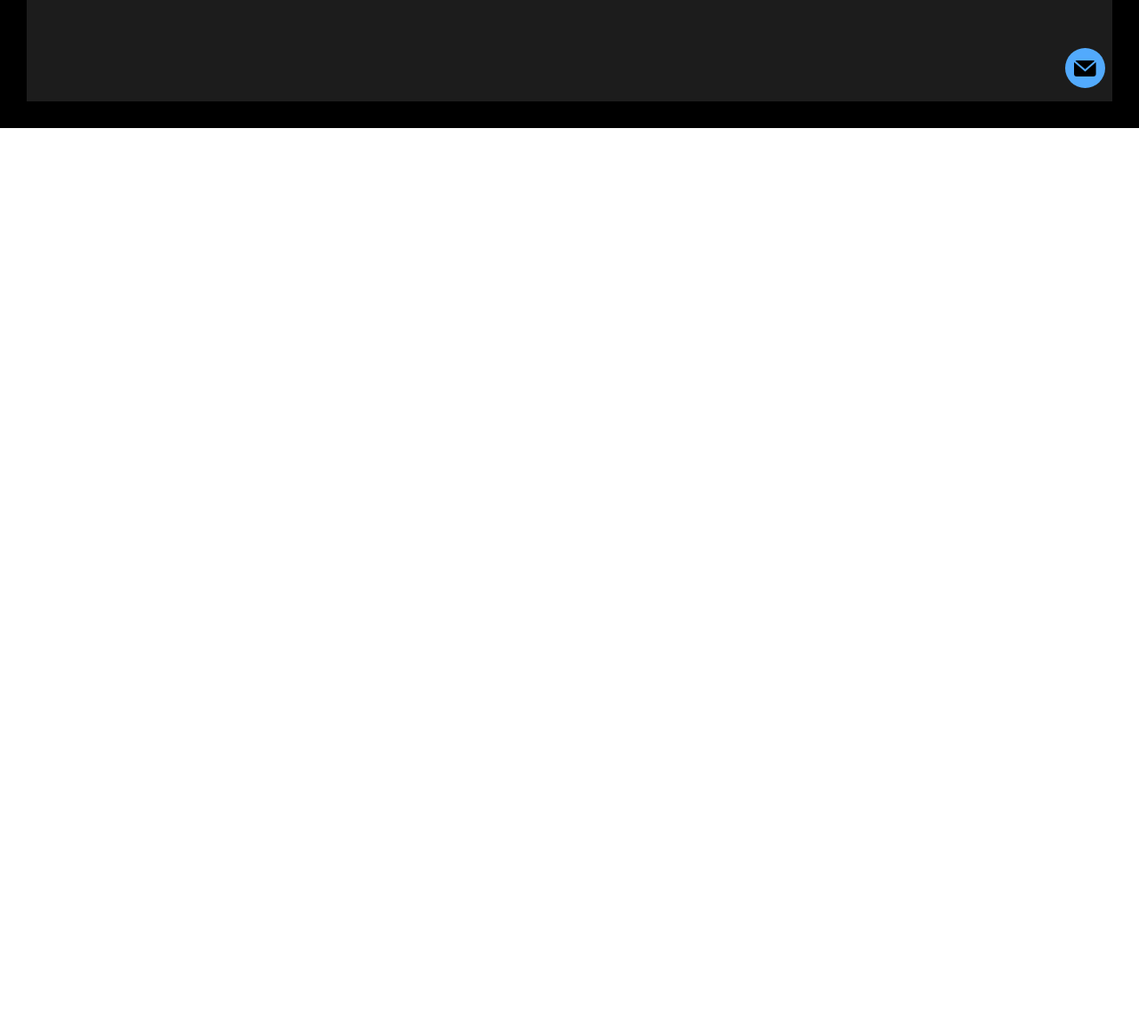
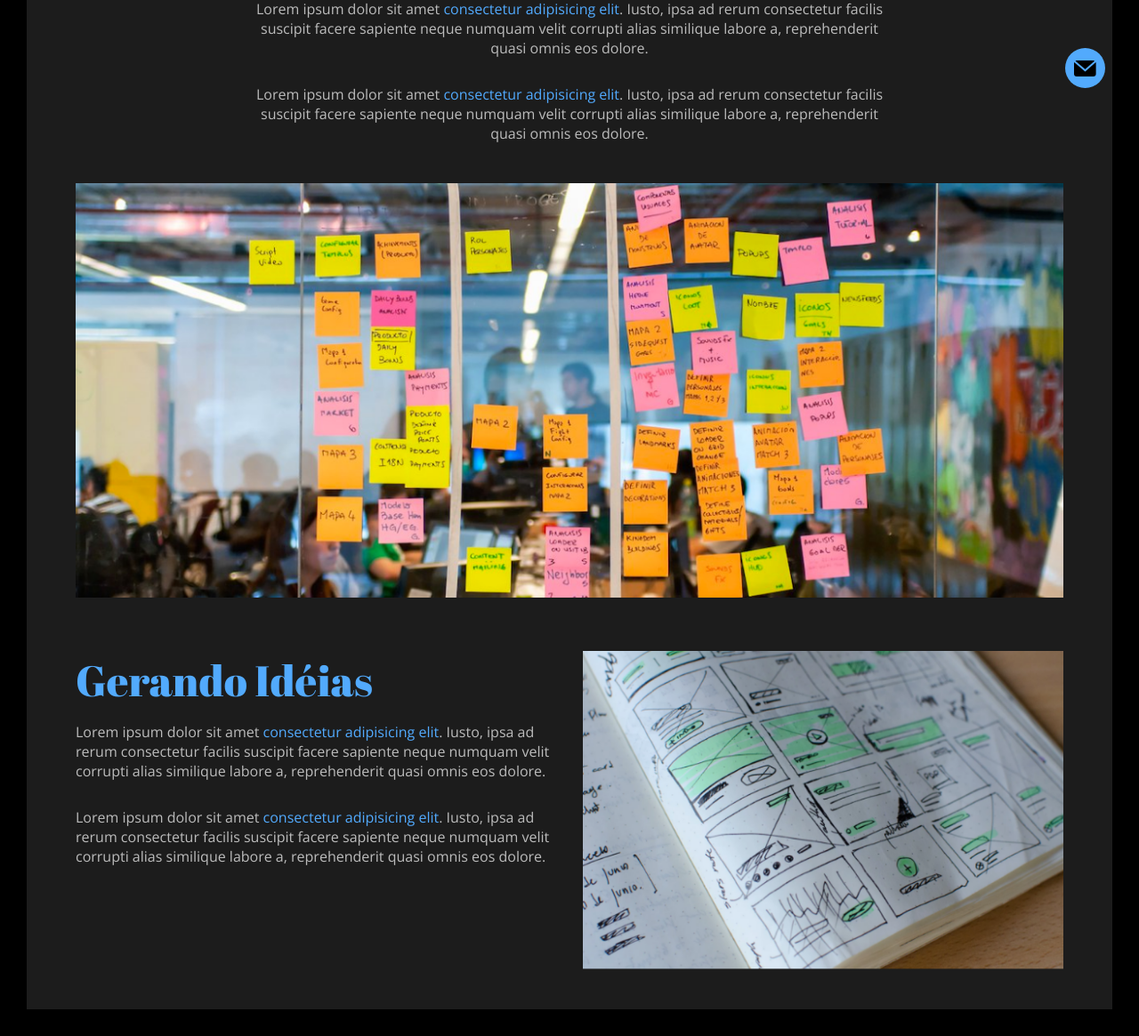
Before and after one commit to LeandrooSilvaa/Portifolio, a plain HTML site: page pages/portifolio/detalhes.html in a window 1280 px wide. Shown: the part 656-1821 px from the top of the page at 89% size. Before the commit the page ends 800 px from the top, so only its background shows below. Drawn offline with nearby package versions, Linux system fonts and the light colour scheme.

Commit message:
continuação tela de detalhes

```diff
--- a/css/main.css
+++ b/css/main.css
@@ -642,6 +642,10 @@ label {
     z-index: 10;
   }
 
+  .ls-hero-inner-content p {
+    margin-bottom: 15px;
+  }
+
   .ls-hero-inner-content:before {
     content: "";
     width: 100%;
@@ -661,6 +665,16 @@ label {
     height: 100%;
     display: table;
     border-right: 1px solid #2c71b1;
+  }
+
+  .ls-post p {
+    margin-bottom: 30px;
+  }
+
+  .ls-post-section {
+    width: 100%;
+    display: table;
+    padding: 45px 0;
   }
 }
 
@@ -806,6 +820,10 @@ label {
   font-weight: 800;
 }
 
+.ls-title-medium {
+  font-size: 48px;
+}
+
 .ls-title-large {
   font-size: 64px;
 }
@@ -828,6 +846,10 @@ label {
 
 .ls-text-black {
   color: #000000;
+}
+
+.ls-text-center {
+  text-align: center;
 }
 
 .ls-bg-blue {
--- a/pages/portifolio/detalhes.html
+++ b/pages/portifolio/detalhes.html
@@ -63,13 +63,15 @@
     <button class="ls-btn-contact"></button>
 
     <div class="ls-page-wrapper">
-      <div class="container-fluid ls-hero">
+      <section class="container-fluid ls-hero">
         <div class="container">
           <div class="row ls-text-light ls-hero-inner align-items-center">
             <div class="col-sm-12 ls-hero-inner-content">
               <div class="row">
                 <div class="col-sm-12">
-                  <h1 class="ls-title">Detalhes - Aplicativo Mobile</h1>
+                  <h1 class="ls-title ls-title-medium">
+                    Detalhes - Aplicativo Mobile
+                  </h1>
                 </div>
                 <div class="col-sm-3">
                   <div class="ls-project-stats">
@@ -104,7 +106,71 @@
             </div>
           </div>
         </div>
-      </div>
+      </section>
+      <main class="ls-post container">
+        <section class="ls-post-section">
+          <div class="row">
+            <div
+              class="col-sm-8 ls-text-center ls-text-light offset-sm-2 ls-mar-bottom-15"
+            >
+              <h2
+                class="ls-title ls-title-medium ls-text-blue ls-mar-bottom-15"
+              >
+                O Desafio
+              </h2>
+              <p>
+                Lorem ipsum dolor sit amet
+                <span class="ls-text-blue">consectetur adipisicing elit</span>.
+                Iusto, ipsa ad rerum consectetur facilis suscipit facere
+                sapiente neque numquam velit corrupti alias similique labore a,
+                reprehenderit quasi omnis eos dolore.
+              </p>
+              <p>
+                Lorem ipsum dolor sit amet
+                <span class="ls-text-blue">consectetur adipisicing elit</span>.
+                Iusto, ipsa ad rerum consectetur facilis suscipit facere
+                sapiente neque numquam velit corrupti alias similique labore a,
+                reprehenderit quasi omnis eos dolore.
+              </p>
+            </div>
+            <div class="col-sm-12 ls-mar-bottom-30">
+              <img
+                src="../portifolio/img/processo-1.png"
+                alt="processo parte 1"
+                class="ls-img-responsive"
+              />
+            </div>
+            <div class="col-sm-6 ls-text-light ls-mar-top-30">
+              <h2
+                class="ls-title ls-title-medium ls-text-blue ls-mar-bottom-15"
+              >
+                Gerando Idéias
+              </h2>
+              <p>
+                Lorem ipsum dolor sit amet
+                <span class="ls-text-blue">consectetur adipisicing elit</span>.
+                Iusto, ipsa ad rerum consectetur facilis suscipit facere
+                sapiente neque numquam velit corrupti alias similique labore a,
+                reprehenderit quasi omnis eos dolore.
+              </p>
+              <p>
+                Lorem ipsum dolor sit amet
+                <span class="ls-text-blue">consectetur adipisicing elit</span>.
+                Iusto, ipsa ad rerum consectetur facilis suscipit facere
+                sapiente neque numquam velit corrupti alias similique labore a,
+                reprehenderit quasi omnis eos dolore.
+              </p>
+            </div>
+            <div class="col-sm-6 ls-mar-top-30">
+              <img
+                src="../portifolio/img/processo-2.png"
+                alt="processo 2"
+                class="ls-img-responsive"
+              />
+            </div>
+          </div>
+        </section>
+      </main>
     </div>
 
     <script
@@ -113,7 +179,8 @@
     ></script>
     <script src="https://unpkg .com/ionicons@5.5.2/dist/ionicons/ionicons.js"></script>
     <script src="https://unpkg.com/aos@2.3.1/dist/aos.js"></script>
-    <script src="../../js/anime.min.js"></script>
+    <script src="https://cdnjs.cloudflare.com/ajax/libs/waypoints/4.0.1/shortcuts/inview.min.js"></script>
+    <script src="https://cdnjs.cloudflare.com/ajax/libs/waypoints/4.0.1/noframework.waypoints.min.js"></script>
     <script src="../../js/main.js"></script>
 
     <script>
```
